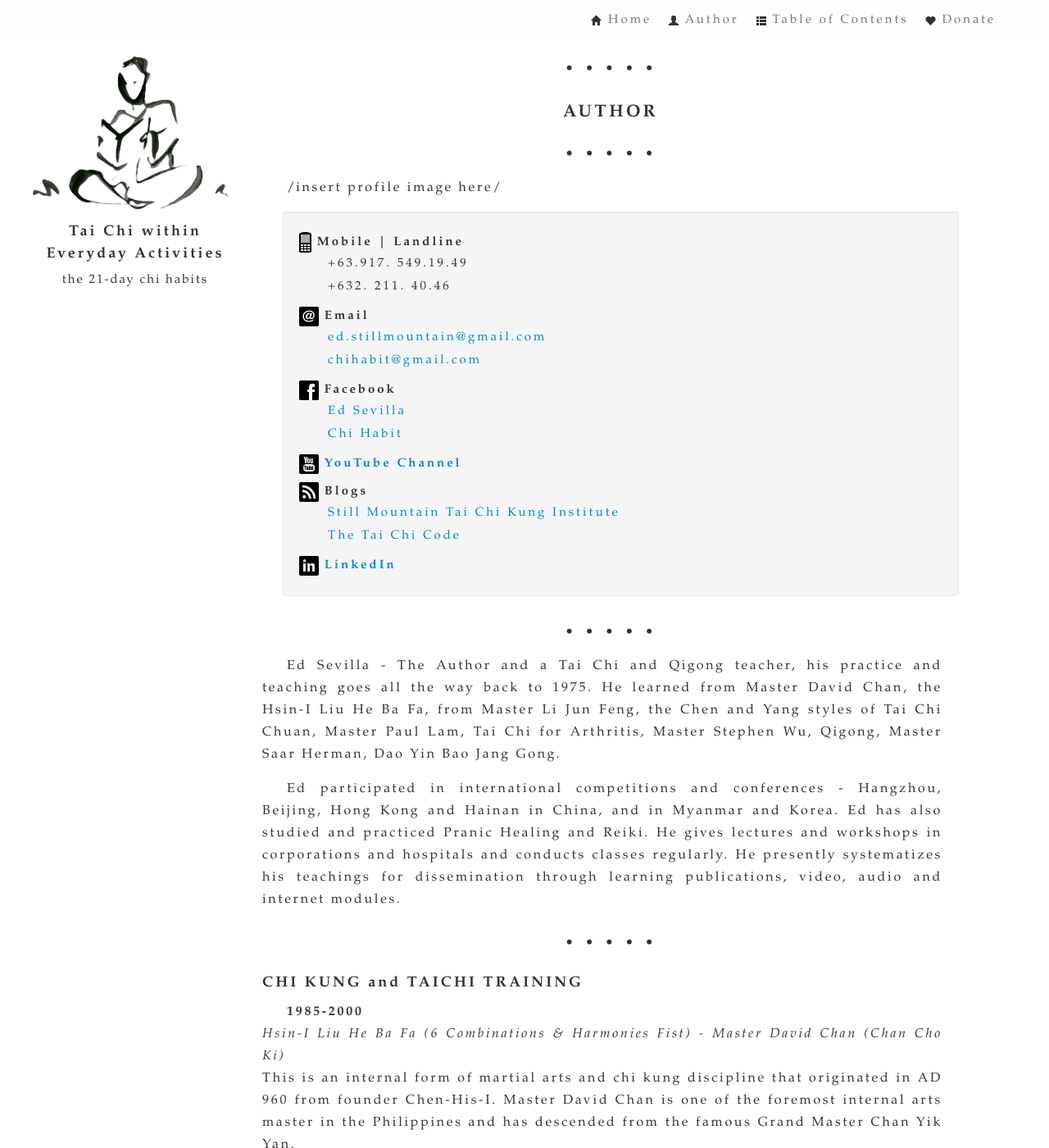
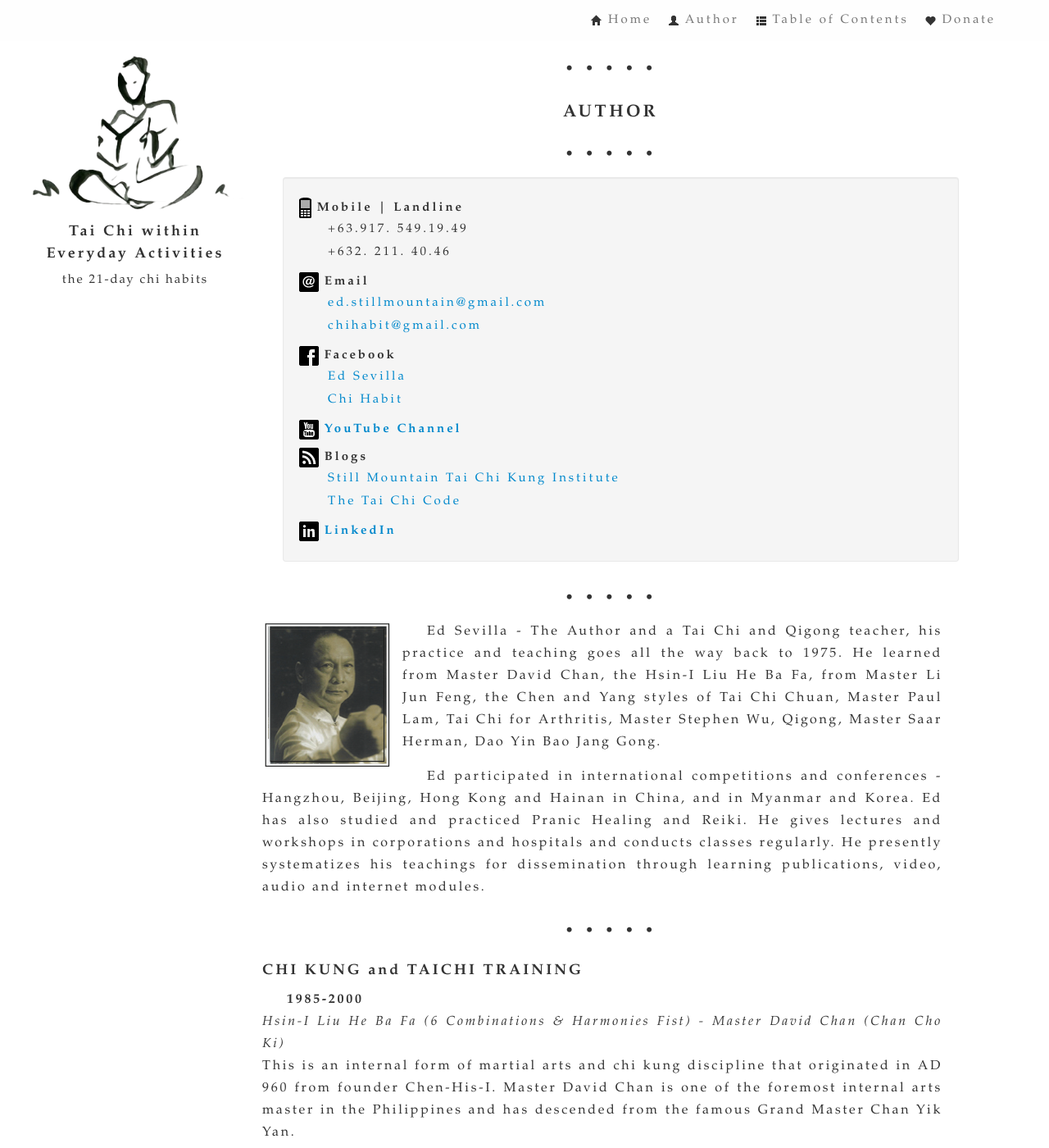
Before and after one commit to chihabit/Everyday-Taichi-Habits, a Jekyll site: the page built from content/author.html, in a window 1280 px wide and 1400 px high. Shown: the whole window at 82% size. Built offline with Jekyll 4.4.1, drawn with Linux system fonts in a browser that asks for light colours; some web fonts are replaced; Markdown is read by kramdown in place of the engine named in the settings.

Commit message:
Add profile image in author page.

```diff
--- a/content/author.html
+++ b/content/author.html
@@ -7,10 +7,6 @@ layout: default
 <h2>author</h2>
 
 <h2>&#149; &#149; &#149; &#149; &#149;</h2>
-
-<p>
-/insert profile image here/
-</p>
 
 <ul id="contact_list" class="well">
   <li>
@@ -67,6 +63,7 @@ layout: default
 <h2>&#149; &#149; &#149; &#149; &#149;</h2>
 
 <p>
+  <img class="profile_image" src="../images/ed.png" style="float: left;" />
 Ed Sevilla - The Author and a Tai Chi and Qigong teacher, his practice and teaching goes all the way back to 1975. He learned from Master David Chan, the Hsin-I Liu He Ba Fa, from Master Li Jun Feng, the Chen and Yang styles of Tai Chi Chuan, Master Paul Lam, Tai Chi for Arthritis, Master Stephen Wu, Qigong, Master Saar Herman, Dao Yin Bao Jang Gong.
 </p>
 
--- a/css/style.css
+++ b/css/style.css
@@ -97,3 +97,8 @@ ul#contact_list {
 ul#contact_list ul {
   list-style: none;
 }
+
+.profile_image {
+  float: left;
+  margin: 0 15px 5px 0;
+}
```
Also changed, not shown: images/ed.png (added).
